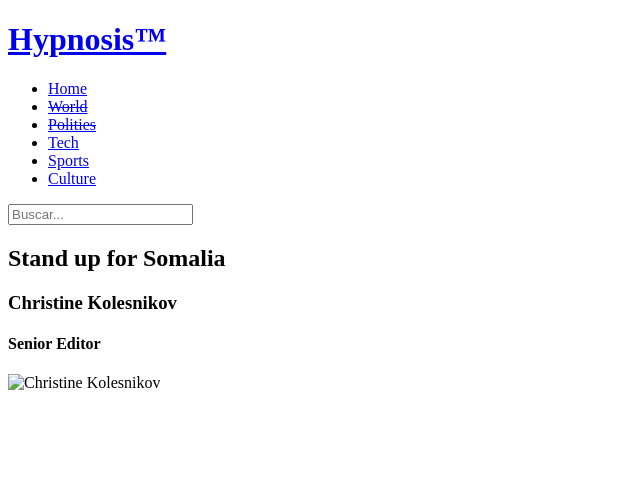
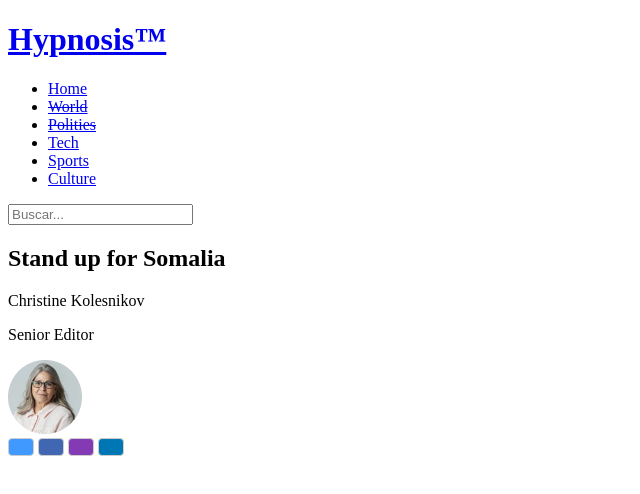
Before and after one commit to LuisFerRG/Hypnosis-page, a website: page index.html in a window 1280 px wide. Shown: the whole page, without its empty margins (0-640 px from the left). Drawn offline with Linux system fonts and the light colour scheme.

Commit message:
change styles button social media

```diff
--- a/index.html
+++ b/index.html
@@ -4,8 +4,10 @@
   <meta charset="UTF-8">
   <meta name="viewport" content="width=device-width, initial-scale=1.0">
   <title>Hypnosis</title>
+  <link rel="stylesheet" href="styles.css">
 </head>
 <body>
+  <div class="container">
   <header>
     <h1><a href="#">Hypnosis&trade;</a></h1>
     <nav class="navbar" role="menubar">
@@ -26,26 +28,27 @@
     </article>
     <div class="profile">
       <div class="profile-header">
-        <h3>Christine Kolesnikov</h3>
-        <h4>Senior Editor</h4>
+        <p>Christine Kolesnikov</p>
+        <p>Senior Editor</p>
       </div>
-      <img src="img/christine-kolesnikov.jpg" alt="Christine Kolesnikov">
+      <img src="imagen/Ellipse 14.png" alt="Christine Kolesnikov">
     </div>
   </div>
   <div class="social-media">
-    <a href="https://twitter.com/hypnosis" class="twitter">
+    <a href="https://twitter.com/hypnosis" class="button twitter">
       <i class="fab fa-twitter"></i>
     </a>
-    <a href="https://www.facebook.com/hypnosis" class="facebook">
+    <a href="https://www.facebook.com/hypnosis" class="button facebook">
       <i class="fab fa-facebook-f"></i>
     </a>
-    <a href="https://www.instagram.com/hypnosis" class="instagram">
+    <a href="https://www.instagram.com/hypnosis" class="button instagram">
       <i class="fab fa-instagram"></i>
     </a>
-    <a href="https://www.linkedin.com/company/hypnosis" class="linkedin">
+    <a href="https://www.linkedin.com/company/hypnosis" class="button linkedin">
       <i class="fab fa-linkedin"></i>
     </a>
   </div>
 </main>
+</div>
 </body>
 </html>
--- a/styles.css
+++ b/styles.css
@@ -1,3 +1,38 @@
-body {
-  margin: 0;
+.button {
+  display: inline-block;
+  padding: 8px 12px;
+  border: 1px solid #ccc;
+  border-radius: 4px;
+  background-color: #eee;
+  color: #333;
+  text-decoration: none;
+  cursor: pointer;
 }
+
+.twitter {
+  background-color: #4099FF;
+  color: #fff;
+  font-size: 1.5em;
+  font-weight: bold;
+}
+
+.facebook {
+  background-color: #4267B2;
+  color: #fff;
+  font-size: 1.5em;
+  font-weight: bold;
+}
+
+.instagram {
+  background-color: #833AB4;
+  color: #fff;
+  font-size: 1.5em;
+  font-weight: bold;
+}
+
+.linkedin {
+  background-color: #0077B5;
+  color: #fff;
+  font-size: 1.5em;
+  font-weight: bold;
+}
```
Also changed, not shown: imagen/Ellipse 14.png (added).
